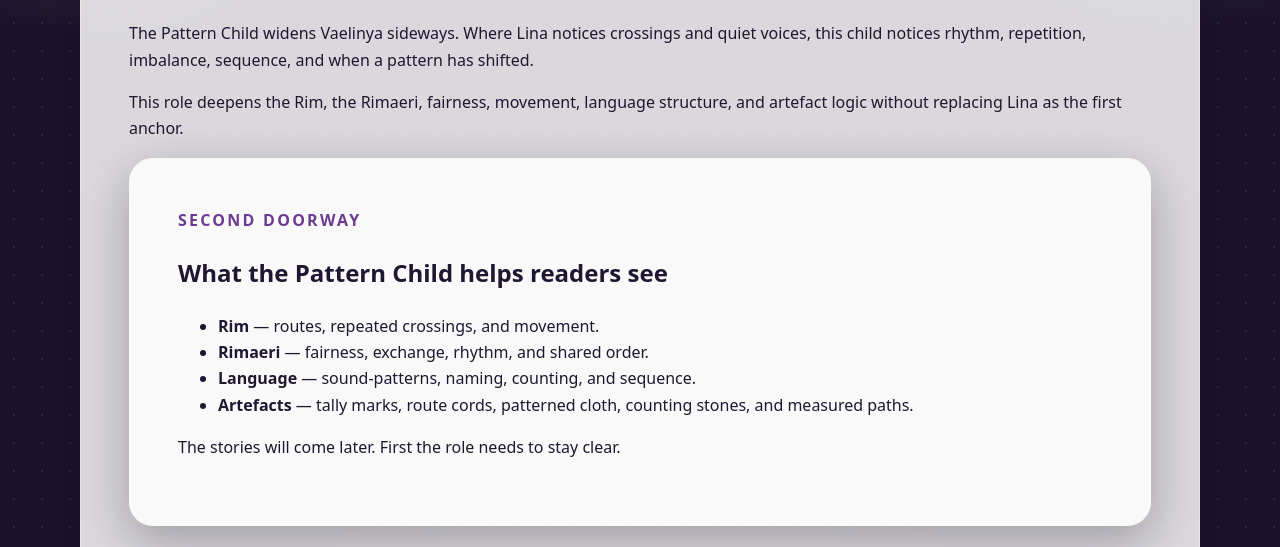
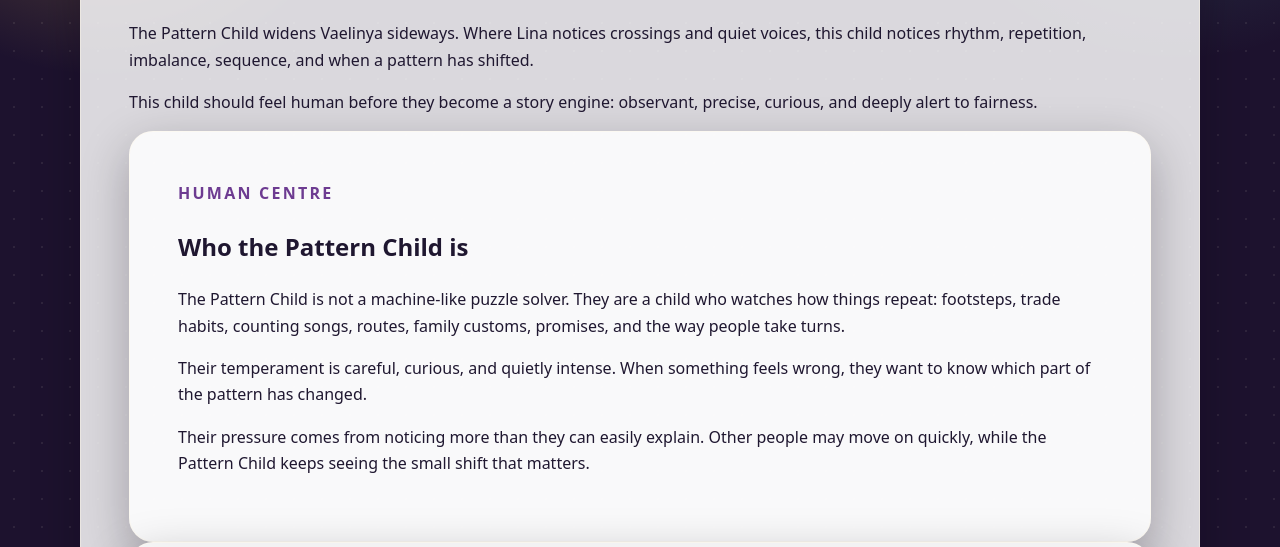
Before and after one commit to armpitpete/vaelinya-site, an Astro site: page /read/next-child in a window 1280 px wide. Shown: the part 355-902 px from the top of the page. Built offline with nearby package versions, Linux system fonts and the light colour scheme; Astro itself is replaced by a stand-in of ours.

Commit message:
Define Pattern Child as human child

```diff
--- a/src/pages/read/next-child/index.astro
+++ b/src/pages/read/next-child/index.astro
@@ -7,7 +7,15 @@ import BaseLayout from '../../../layouts/BaseLayout.astro';
     <h1>The Pattern Child</h1>
     <p class="lede">Lina is the first bridge child: a listener, witness, and careful connector. The second doorway is the Pattern Child.</p>
     <p>The Pattern Child widens Vaelinya sideways. Where Lina notices crossings and quiet voices, this child notices rhythm, repetition, imbalance, sequence, and when a pattern has shifted.</p>
-    <p>This role deepens the Rim, the Rimaeri, fairness, movement, language structure, and artefact logic without replacing Lina as the first anchor.</p>
+    <p>This child should feel human before they become a story engine: observant, precise, curious, and deeply alert to fairness.</p>
+
+    <article class="panel">
+      <p class="eyebrow">Human centre</p>
+      <h2>Who the Pattern Child is</h2>
+      <p>The Pattern Child is not a machine-like puzzle solver. They are a child who watches how things repeat: footsteps, trade habits, counting songs, routes, family customs, promises, and the way people take turns.</p>
+      <p>Their temperament is careful, curious, and quietly intense. When something feels wrong, they want to know which part of the pattern has changed.</p>
+      <p>Their pressure comes from noticing more than they can easily explain. Other people may move on quickly, while the Pattern Child keeps seeing the small shift that matters.</p>
+    </article>
 
     <article class="panel">
       <p class="eyebrow">Second doorway</p>
@@ -18,7 +26,7 @@ import BaseLayout from '../../../layouts/BaseLayout.astro';
         <li><strong>Language</strong> — sound-patterns, naming, counting, and sequence.</li>
         <li><strong>Artefacts</strong> — tally marks, route cords, patterned cloth, counting stones, and measured paths.</li>
       </ul>
-      <p>The stories will come later. First the role needs to stay clear.</p>
+      <p>The stories will come later. First the child needs to stay clear.</p>
     </article>
 
     <div class="link-list">
```
